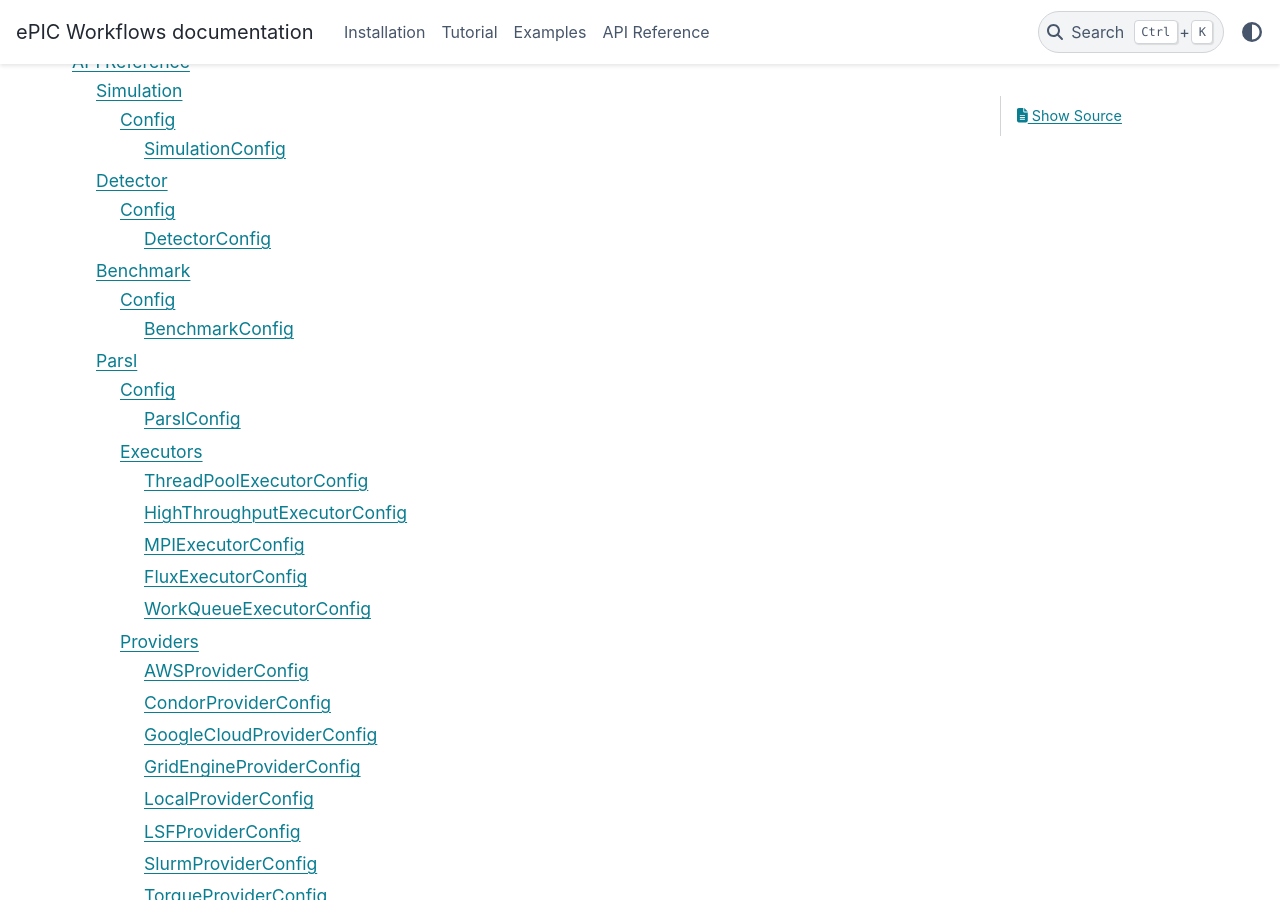
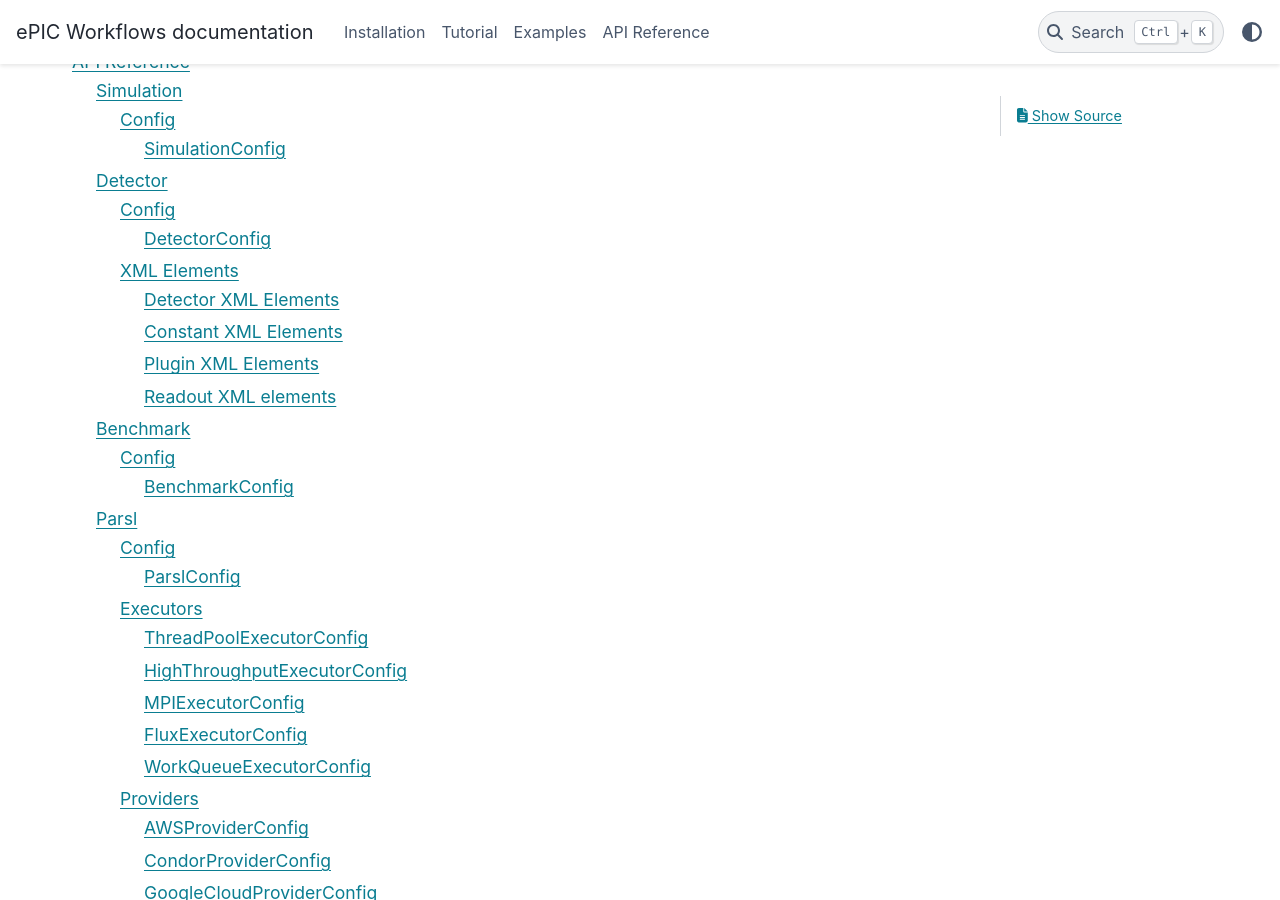
Before and after one commit to amirkas/ePIC-Benchmark-lib, a Sphinx documentation site: the page built from docs/index.rst, in a window 1280 px wide and 900 px high, scrolled down 1880 px. Built offline with Sphinx 7.4.7 and the PyData theme 0.15.4, drawn with Linux system fonts in a browser that asks for light colours; some of the changed lines change nothing that is shown.

Commit message:
Added xml elements to api ref

```diff
--- a/docs/api_ref.rst
+++ b/docs/api_ref.rst
@@ -27,6 +27,113 @@ DetectorConfig
 .. autopydantic_model:: ePIC_benchmarks.detector.config.DetectorConfig
     :model-show-json: False
     :members:
+
+XML Elements
+------------
+
+Detector XML Elements
+^^^^^^^^^^^^^^^^^^^^^
+
+.. autopydantic_model:: ePIC_benchmarks.detector.xml_elements.detector.detector.XmlDetectorElement
+    :model-show-json: False
+    :model-erdantic-figure: True
+    :model-erdantic-figure-collapsed: False
+    :members:
+
+.. autopydantic_model:: ePIC_benchmarks.detector.xml_elements.detector.detector.XmlModuleElement
+    :model-show-json: False
+    :members:
+
+.. autopydantic_model:: ePIC_benchmarks.detector.xml_elements.detector.detector.XmlModuleComponentElement
+    :model-show-json: False
+    :members:
+
+.. autopydantic_model:: ePIC_benchmarks.detector.xml_elements.detector.detector.XmlTrdElement
+    :model-show-json: False
+    :members:
+
+.. autopydantic_model:: ePIC_benchmarks.detector.xml_elements.detector.detector.XmlFrameElement
+    :model-show-json: False
+    :members:
+
+.. autopydantic_model:: ePIC_benchmarks.detector.xml_elements.detector.detector.XmlLayerElement
+    :model-show-json: False
+    :members:
+
+.. autopydantic_model:: ePIC_benchmarks.detector.xml_elements.detector.detector.XmlLayerMaterialElement
+    :model-show-json: False
+    :members:
+
+.. autopydantic_model:: ePIC_benchmarks.detector.xml_elements.detector.detector.XmlRphiLayoutElement
+    :model-show-json: False
+    :members:
+
+.. autopydantic_model:: ePIC_benchmarks.detector.xml_elements.detector.detector.XmlBarrelEnvelopeElement
+    :model-show-json: False
+    :members:
+
+.. autopydantic_model:: ePIC_benchmarks.detector.xml_elements.detector.detector.XmlZLayoutElement
+    :model-show-json: False
+    :members:
+
+.. autopydantic_model:: ePIC_benchmarks.detector.xml_elements.detector.detector.XmlEnvelopeElement
+    :model-show-json: False
+    :members:
+
+.. autopydantic_model:: ePIC_benchmarks.detector.xml_elements.detector.detector.XmlRingElement
+    :model-show-json: False
+    :members:
+
+.. autopydantic_model:: ePIC_benchmarks.detector.xml_elements.detector.detector.XmlDimensionsElement
+    :model-show-json: False
+    :members:
+
+.. autopydantic_model:: ePIC_benchmarks.detector.xml_elements.detector.detector.XmlTypeFlagsElement
+    :model-show-json: False
+    :members:
+
+Constant XML Elements
+^^^^^^^^^^^^^^^^^^^^^^
+
+.. autopydantic_model:: ePIC_benchmarks.detector.xml_elements.constant.constant.XmlConstantElement
+    :model-show-json: False
+    :members:
+    :model-erdantic-figure: True
+    :model-erdantic-figure-collapsed: False
+
+Plugin XML Elements
+^^^^^^^^^^^^^^^^^^^^^^
+
+.. autopydantic_model:: ePIC_benchmarks.detector.xml_elements.plugins.plugins.XmlArgumentElement
+    :model-show-json: False
+    :members:
+    :model-erdantic-figure: True
+    :model-erdantic-figure-collapsed: False
+
+.. autopydantic_model:: ePIC_benchmarks.detector.xml_elements.plugins.plugins.XmlPluginElement
+    :model-show-json: False
+    :members:
+    :model-erdantic-figure: True
+    :model-erdantic-figure-collapsed: False
+
+Readout XML elements
+^^^^^^^^^^^^^^^^^^^^
+
+.. autopydantic_model:: ePIC_benchmarks.detector.xml_elements.readout.readout.XmlReadoutElement
+    :model-show-json: False
+    :members:
+    :model-erdantic-figure: True
+    :model-erdantic-figure-collapsed: False
+
+.. autopydantic_model:: ePIC_benchmarks.detector.xml_elements.readout.readout.XmlSegmentationElement
+    :model-show-json: False
+    :members:
+
+.. autopydantic_model:: ePIC_benchmarks.detector.xml_elements.readout.readout.XmlReadoutIdElement
+    :model-show-json: False
+    :members:
+    :model-erdantic-figure: True
+    :model-erdantic-figure-collapsed: False
 
 Benchmark
 =========
```
